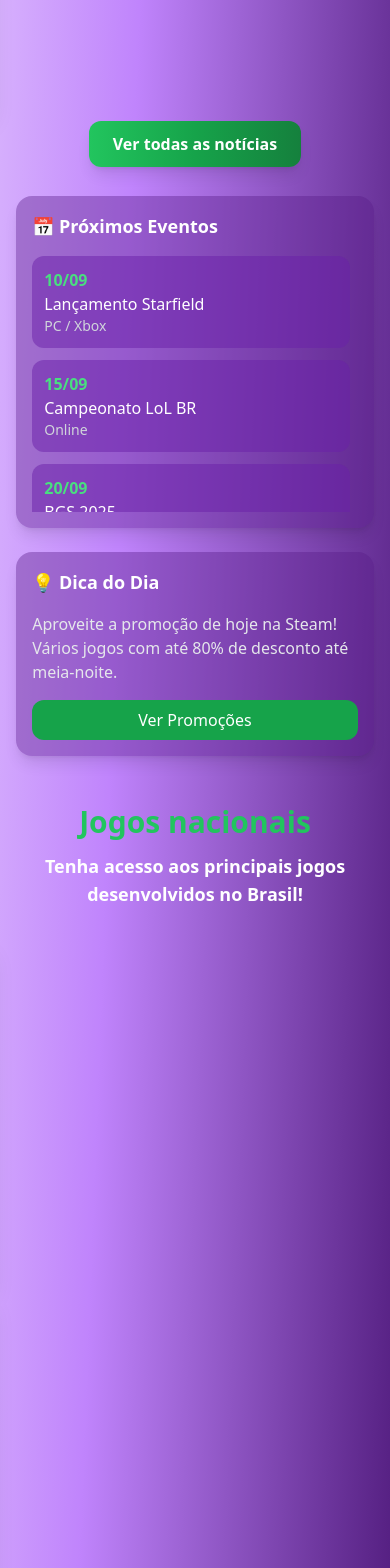
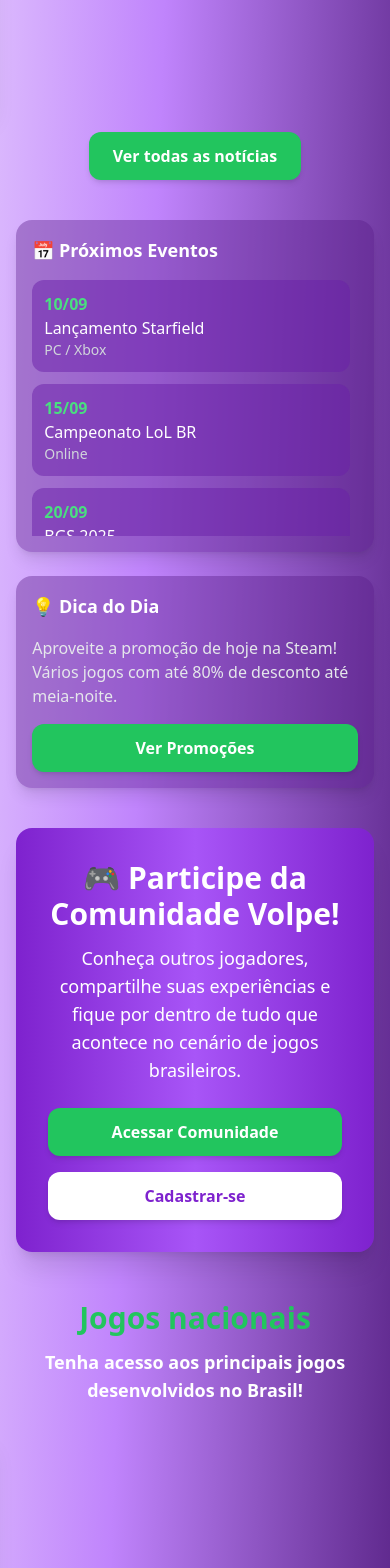
Before and after one commit to volpebits/Volpe_bites, a Next.js app: page / in a window 390 px wide. Shown: the part 6600-8168 px from the top of the page. Built offline with nearby package versions, Linux system fonts and the light colour scheme.

Commit message:
feat: new page home

```diff
--- /dev/null
+++ b/src/app/components/CommunityCard.jsx
@@ -0,0 +1,28 @@
+// components/CommunityCard.jsx
+export function CommunityCard() {
+  return (
+    <div className="relative bg-gradient-to-r from-purple-700 via-purple-500 to-purple-700 rounded-2xl shadow-xl p-8 text-center text-white transform transition duration-300 hover:scale-[1.02] hover:shadow-2xl">
+      <h3 className="text-3xl font-bold mb-3">
+        🎮 Participe da Comunidade Volpe!
+      </h3>
+      <p className="text-lg max-w-2xl mx-auto mb-6">
+        Conheça outros jogadores, compartilhe suas experiências e fique por
+        dentro de tudo que acontece no cenário de jogos brasileiros.
+      </p>
+      <div className="flex flex-col sm:flex-row gap-4 justify-center">
+        <a
+          href="https://discord.gg/DaH48GMWKV"
+          className="px-6 py-3 bg-green-500 hover:bg-green-600 text-white font-bold rounded-xl shadow-md transition active:scale-95"
+        >
+          Acessar Comunidade
+        </a>
+        <a
+          href="/ranking"
+          className="px-6 py-3 bg-white text-purple-700 font-bold rounded-xl shadow-md hover:bg-gray-100 transition active:scale-95"
+        >
+          Cadastrar-se
+        </a>
+      </div>
+    </div>
+  );
+}
--- /dev/null
+++ b/src/app/components/aboutProjectCard.jsx
@@ -0,0 +1,89 @@
+"use client";
+import { useState, useEffect } from "react";
+
+export function AboutProjectCard() {
+  const [rating, setRating] = useState(0);
+  const [saved, setSaved] = useState(false);
+
+  useEffect(() => {
+    const storedRating = localStorage.getItem("volpe_user_rating");
+    if (storedRating) {
+      setRating(Number(storedRating));
+      setSaved(true);
+    }
+  }, []);
+
+  const handleSave = () => {
+    localStorage.setItem("volpe_user_rating", rating);
+    setSaved(true);
+  };
+
+  return (
+    <div className="bg-purple-900/50 backdrop-blur-lg border border-purple-700 rounded-2xl shadow-xl p-8 text-white text-center">
+      <h3 className="text-3xl font-bold mb-4">🚀 Sobre o Projeto Volpe</h3>
+      <p className="text-lg max-w-3xl mx-auto mb-6">
+        O <span className="font-bold text-green-400">Volpe</span> é uma
+        plataforma dedicada a destacar jogos brasileiros, criadores de conteúdo
+        e notícias do cenário gamer nacional. Nosso objetivo é fortalecer a
+        indústria e conectar apaixonados por games em um só lugar.
+      </p>
+
+      {/* Sistema de avaliação */}
+      <div className="mt-6">
+        <h4 className="text-xl font-semibold mb-3">
+          O que você está achando da plataforma?
+        </h4>
+
+        {/* Estrelas */}
+        <div className="flex justify-center gap-3 mb-4">
+          {[1, 2, 3, 4, 5].map((star) => (
+            <button
+              key={star}
+              onClick={() => {
+                setRating(star);
+                setSaved(false);
+              }}
+              className={`text-4xl transition transform hover:scale-125 ${
+                star <= rating ? "text-yellow-400" : "text-gray-500"
+              }`}
+            >
+              ★
+            </button>
+          ))}
+        </div>
+
+        {/* Botões de ação */}
+        <div className="flex flex-col sm:flex-row gap-4 justify-center mt-4">
+          {/* Salvar avaliação */}
+          <button
+            onClick={handleSave}
+            disabled={rating === 0}
+            className={`px-6 py-3 font-bold rounded-xl shadow-md transition active:scale-95
+              ${
+                rating === 0
+                  ? "bg-gray-500 cursor-not-allowed"
+                  : "bg-green-500 hover:bg-green-600 text-white"
+              }`}
+          >
+            {saved ? "✅ Avaliação Salva!" : "💾 Salvar Avaliação"}
+          </button>
+
+          {/* Ir para página de feedback */}
+          <a
+            href="/feedback"
+            className="px-6 py-3 bg-white text-purple-700 font-bold rounded-xl shadow-md hover:bg-gray-100 transition active:scale-95"
+          >
+            ✍️ Avalie-nos Detalhadamente
+          </a>
+        </div>
+
+        {/* Mensagem de confirmação */}
+        {saved && (
+          <p className="mt-3 text-sm text-green-300">
+            Obrigado pelo seu feedback! 💜
+          </p>
+        )}
+      </div>
+    </div>
+  );
+}
--- a/src/app/components/tipcard.jsx
+++ b/src/app/components/tipcard.jsx
@@ -24,7 +24,7 @@ export function TipCard() {
         desconto até meia-noite.
       </p>
 
-      <button className="w-full bg-green-600 hover:bg-green-700 text-white font-medium py-2 px-4 rounded-xl transition">
+      <button className="w-full px-6 py-3 bg-green-500 hover:bg-green-600 text-white font-bold rounded-xl shadow-md transition active:scale-95">
         Ver Promoções
       </button>
     </div>
--- a/src/app/page.jsx
+++ b/src/app/page.jsx
@@ -4,101 +4,98 @@ import GamesHome from "./components/games_home";
 import { EventCalendar } from "./components/events";
 import { TipCard } from "./components/tipcard";
 import { TopGamesCard } from "./components/topgames";
+import { CommunityCard } from "./components/CommunityCard";
+import { AboutProjectCard } from "./components/aboutProjectCard";
+
 export const metadata = { title: "Home" };
+
 export default function Home() {
   return (
     <div className="content">
-      {" "}
-      <div className="bg-gradient-to-br py-6 space-y-12 from-white via-purple-400 to-purple-950 dark:bg-gradient-to-br dark:from-black dark:via-purple-700 dark:to-purple-950 w-full">
-        {" "}
-        {/* --- BLOCO DE NOTÍCIAS + SIDEBAR --- */}{" "}
+      <div className="bg-gradient-to-br pt-6 space-y-12 from-white via-purple-400 to-purple-950 dark:bg-gradient-to-br dark:from-black dark:via-purple-700 dark:to-purple-950 w-full">
+        {/* --- BLOCO DE NOTÍCIAS + SIDEBAR --- */}
         <div className="content w-11/12 md:w-10/12 lg:w-8/12 mx-auto">
-          {" "}
           <div className="grid grid-cols-1 lg:grid-cols-4 gap-10">
-            {" "}
-            {/* Sidebar - sobe para o topo no mobile */}{" "}
+            {/* Sidebar - sobe para o topo no mobile */}
             <aside className="space-y-6 order-1 lg:order-none lg:col-span-1">
-              {" "}
-              <EventCalendar /> <TipCard />{" "}
-            </aside>{" "}
-            {/* Conteúdo principal */}{" "}
+              <EventCalendar />
+              <TipCard />
+            </aside>
+
+            {/* Conteúdo principal */}
             <section className="text-center space-y-6 lg:col-span-3">
-              {" "}
               <h2 className="text-3xl md:text-4xl lg:text-5xl font-bold text-green-500">
-                {" "}
-                Notícias mais recentes{" "}
-              </h2>{" "}
+                Notícias mais recentes
+              </h2>
               <p className="text-lg md:text-2xl lg:text-3xl font-bold text-white">
-                {" "}
-                Veja as principais atualizações sobre o mundo gamer.{" "}
-              </p>{" "}
-              <NoticiasHome />{" "}
-              <div>
-                {" "}
+                Veja as principais atualizações sobre o mundo gamer.
+              </p>
+              <NoticiasHome />
+              <div className="flex justify-center">
                 <a
                   href="/news"
-                  className="px-6 py-3 bg-gradient-to-r from-green-500 via-green-600 to-green-700 text-white font-bold rounded-xl shadow-lg transition transform hover:scale-110 hover:shadow-2xl hover:from-green-400 hover:via-green-500 hover:to-green-600 relative overflow-hidden group"
+                  className="px-6 py-3 bg-green-500 hover:bg-green-600 text-white font-bold rounded-xl shadow-md transition active:scale-95"
                 >
-                  {" "}
-                  Ver todas as notícias{" "}
-                </a>{" "}
-              </div>{" "}
-            </section>{" "}
-          </div>{" "}
-          {/* --- BLOCO DE JOGOS --- */}{" "}
+                  Ver todas as notícias
+                </a>
+              </div>
+            </section>
+          </div>
+
+          {/* --- CARD EXTRA ENTRE AS SEÇÕES --- */}
+          <div className="mt-10">
+            <CommunityCard />
+          </div>
+
+          {/* --- BLOCO DE JOGOS --- */}
           <div className="grid grid-cols-1 lg:grid-cols-4 gap-10 mt-12 items-center">
-            {" "}
-            {/* Conteúdo principal */}{" "}
+            {/* Conteúdo principal */}
             <section className="lg:col-span-3 space-y-6">
-              {" "}
               <div className="text-center">
-                {" "}
                 <h2 className="pb-3 text-3xl md:text-4xl lg:text-5xl font-bold text-green-500">
-                  {" "}
-                  Jogos nacionais{" "}
-                </h2>{" "}
+                  Jogos nacionais
+                </h2>
                 <p className="text-lg md:text-2xl lg:text-3xl font-bold text-white">
-                  {" "}
-                  Tenha acesso aos principais jogos desenvolvidos no Brasil!{" "}
-                </p>{" "}
-              </div>{" "}
-              <GamesHome />{" "}
+                  Tenha acesso aos principais jogos desenvolvidos no Brasil!
+                </p>
+              </div>
+              <GamesHome />
               <div className="flex justify-center">
-                {" "}
                 <a
                   href="/games"
-                  className="px-6 py-3 bg-gradient-to-r from-green-500 via-green-600 to-green-700 text-white font-bold rounded-xl shadow-lg transition transform hover:scale-110 hover:shadow-2xl hover:from-green-400 hover:via-green-500 hover:to-green-600 relative overflow-hidden group"
+                  className="px-6 py-3 bg-green-500 hover:bg-green-600 text-white font-bold rounded-xl shadow-md transition active:scale-95"
                 >
-                  {" "}
-                  Ver todos os jogos{" "}
-                </a>{" "}
-              </div>{" "}
-            </section>{" "}
-            {/* Sidebar ao lado dos jogos */}{" "}
+                  Ver todos os jogos
+                </a>
+              </div>
+            </section>
+
+            {/* Sidebar ao lado dos jogos */}
             <aside className="space-y-6">
-              {" "}
-              <TopGamesCard />{" "}
-            </aside>{" "}
-          </div>{" "}
-        </div>{" "}
-        {/* --- BLOCO DE CRIADORES --- */}{" "}
+              <TopGamesCard />
+            </aside>
+          </div>
+        </div>
+
+        {/* --- BLOCO DE CRIADORES --- */}
         <div className="space-y-6 mt-12">
-          {" "}
           <div className="text-center">
-            {" "}
             <h2 className="pb-3 text-3xl md:text-4xl lg:text-5xl font-bold text-green-500">
-              {" "}
-              Por trás dos Controles{" "}
-            </h2>{" "}
+              Por trás dos Controles
+            </h2>
             <p className="text-lg md:text-2xl lg:text-3xl font-bold text-white">
-              {" "}
               As mentes brilhantes que estão redefinindo o que significa criar
-              jogos no Brasil.{" "}
-            </p>{" "}
-          </div>{" "}
-          <FloatingCreatorsCarousel />{" "}
-        </div>{" "}
-      </div>{" "}
+              jogos no Brasil.
+            </p>
+          </div>
+          <FloatingCreatorsCarousel />
+        </div>
+
+        {/* --- CARD SOBRE O PROJETO + AVALIAÇÃO --- */}
+        <div>
+          <AboutProjectCard />
+        </div>
+      </div>
     </div>
   );
 }
```
